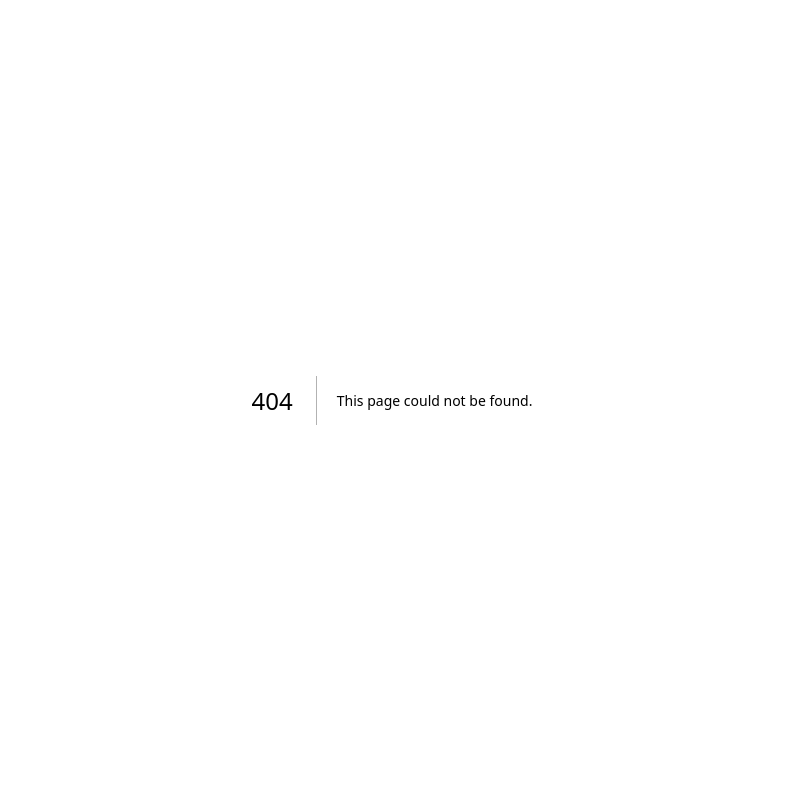
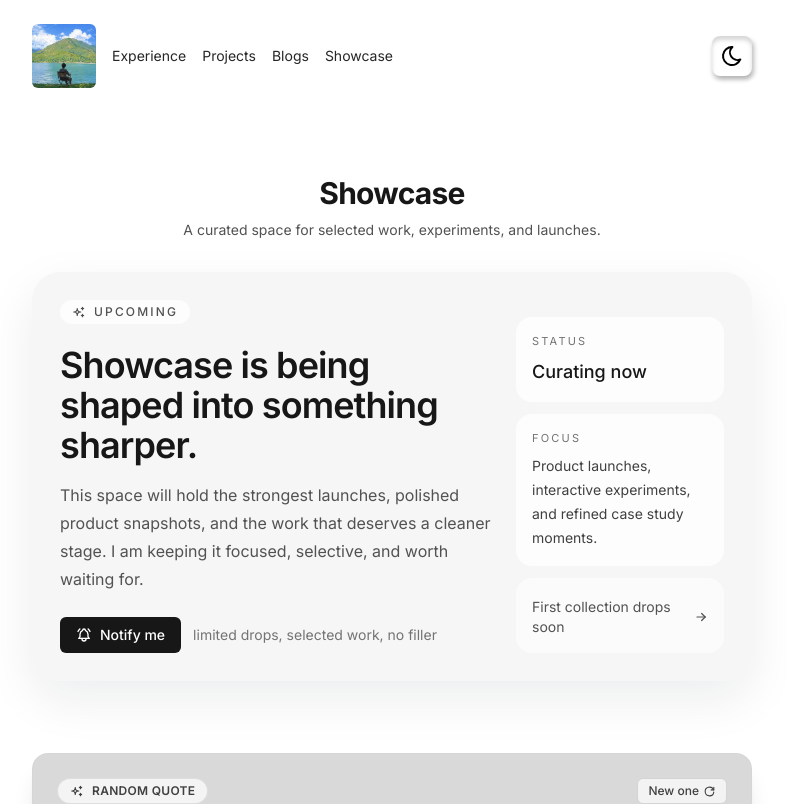
Before and after one commit to abhishektumula/profile.new, a Next.js app: page /showcase in a window 1280 px wide. Before the commit this address had no page. Shown: the top 804 px of the page, without its empty margins (248-1035 px from the left). Built offline with nearby package versions, Linux system fonts and the light colour scheme.

Commit message:
upcoming showcase section

```diff
--- a/src/app/layout.tsx
+++ b/src/app/layout.tsx
@@ -1,5 +1,6 @@
 import type { Metadata } from "next";
 import { Geist, Geist_Mono, Inter } from "next/font/google";
+import { CursorFollower } from "@/components/cursor-follower";
 import "./globals.css";
 import { ThemeProvider } from "next-themes";
 
@@ -78,6 +79,7 @@ export default function RootLayout({
         className={`${interSans.className} ${geistSans.variable} ${geistMono.variable} antialiased`}
       >
         <ThemeProvider attribute={"class"} defaultTheme="system" enableSystem>
+          <CursorFollower />
           {children}
         </ThemeProvider>
       </body>
--- a/src/app/page.tsx
+++ b/src/app/page.tsx
@@ -1,12 +1,10 @@
 import { Container } from "@/components/container";
-import { CursorFollower } from "@/components/cursor-follower";
 import { Home } from "@/components/Home";
 import { SiteFooter } from "@/components/site-footer";
 
 export default function HomeLayout() {
   return (
     <div className="w-full min-h-screen bg-white dark:bg-black relative">
-      <CursorFollower />
       <Container className="min-h-screen">
         <Home />
       </Container>
--- /dev/null
+++ b/src/app/showcase/page.tsx
@@ -0,0 +1,91 @@
+import { Container } from "@/components/container";
+import { NavBar } from "@/components/navbar";
+import { RandomQuoteCard } from "@/components/random-quote-card";
+import { SiteFooter } from "@/components/site-footer";
+import { IconArrowRight, IconBellRinging, IconSparkles } from "@tabler/icons-react";
+
+export default function ShowcasePage() {
+  return (
+    <div className="w-full min-h-screen bg-white text-black dark:bg-black dark:text-white">
+      <Container className="min-h-screen">
+        <NavBar />
+        <section className="flex h-32 w-full items-center justify-center px-4 pt-6 text-center sm:h-40 sm:px-6 sm:pt-8">
+          <div>
+            <h1 className="text-3xl font-bold tracking-tight text-neutral-900 dark:text-neutral-100">
+              Showcase
+            </h1>
+            <p className="pt-2 text-sm leading-relaxed text-neutral-600 dark:text-neutral-300">
+              A curated space for selected work, experiments, and launches.
+            </p>
+          </div>
+        </section>
+
+        <section className="w-full px-4 pb-10 sm:px-6">
+          <div className="relative overflow-hidden rounded-[28px] bg-neutral-100/90 p-5 shadow-[0_18px_50px_rgba(15,23,42,0.08)] dark:bg-neutral-950/90 dark:shadow-[0_24px_60px_rgba(0,0,0,0.35)] sm:p-7">
+            <div className="relative grid gap-6 lg:grid-cols-[1.35fr_0.65fr]">
+              <div>
+                <div className="inline-flex items-center gap-2 rounded-full bg-white/80 px-3 py-1 text-xs font-medium uppercase tracking-[0.18em] text-neutral-600 dark:bg-neutral-900/80 dark:text-neutral-300">
+                  <IconSparkles size={14} />
+                  Upcoming
+                </div>
+
+                <h2 className="max-w-xl pt-5 text-3xl font-semibold tracking-tight text-neutral-900 dark:text-neutral-100 sm:text-4xl">
+                  Showcase is being shaped into something sharper.
+                </h2>
+                <p className="max-w-2xl pt-4 text-sm leading-7 text-neutral-600 dark:text-neutral-300 sm:text-base">
+                  This space will hold the strongest launches, polished product
+                  snapshots, and the work that deserves a cleaner stage. I am
+                  keeping it focused, selective, and worth waiting for.
+                </p>
+
+                <div className="pt-6 flex flex-wrap items-center gap-3">
+                  <a
+                    href="mailto:abhishektumula.in@gmail.com?subject=Notify%20me%20about%20Showcase"
+                    className="inline-flex items-center gap-2 rounded-md bg-neutral-900 px-4 py-2 text-sm font-medium text-white transition duration-300 hover:translate-y-[-1px] hover:bg-neutral-800 dark:bg-neutral-100 dark:text-neutral-900 dark:hover:bg-white"
+                  >
+                    <IconBellRinging size={16} />
+                    Notify me
+                  </a>
+                  <span className="text-sm text-neutral-500 dark:text-neutral-400">
+                    limited drops, selected work, no filler
+                  </span>
+                </div>
+              </div>
+
+              <div className="grid gap-3 self-end">
+                <div className="rounded-2xl bg-white/80 p-4 dark:bg-neutral-900/70">
+                  <p className="text-[11px] uppercase tracking-[0.2em] text-neutral-500 dark:text-neutral-400">
+                    Status
+                  </p>
+                  <p className="pt-2 text-lg font-medium text-neutral-900 dark:text-neutral-100">
+                    Curating now
+                  </p>
+                </div>
+
+                <div className="rounded-2xl bg-white/80 p-4 dark:bg-neutral-900/70">
+                  <p className="text-[11px] uppercase tracking-[0.2em] text-neutral-500 dark:text-neutral-400">
+                    Focus
+                  </p>
+                  <p className="pt-2 text-sm leading-6 text-neutral-700 dark:text-neutral-300">
+                    Product launches, interactive experiments, and refined case
+                    study moments.
+                  </p>
+                </div>
+
+                <div className="rounded-2xl bg-white/60 p-4 dark:bg-neutral-900/50">
+                  <div className="inline-flex items-center gap-2 text-sm text-neutral-600 dark:text-neutral-300">
+                    First collection drops soon
+                    <IconArrowRight size={16} />
+                  </div>
+                </div>
+              </div>
+            </div>
+          </div>
+        </section>
+
+        <RandomQuoteCard />
+      </Container>
+      <SiteFooter />
+    </div>
+  );
+}
--- a/src/components/cursor-follower.tsx
+++ b/src/components/cursor-follower.tsx
@@ -18,6 +18,7 @@ const cursorBits = [
 
 export const CursorFollower = () => {
   const [cursorBit, setCursorBit] = useState(cursorBits[0]);
+  const [isVisible, setIsVisible] = useState(false);
   const indexRef = useRef(0);
   const mouseX = useMotionValue(0);
   const mouseY = useMotionValue(0);
@@ -33,23 +34,53 @@ export const CursorFollower = () => {
     };
   }, []);
 
+  useEffect(() => {
+    const mediaQuery = window.matchMedia("(pointer: fine)");
+    if (!mediaQuery.matches) {
+      return;
+    }
+
+    const handleMouseMove = (event: MouseEvent) => {
+      mouseX.set(event.clientX);
+      mouseY.set(event.clientY);
+      setIsVisible(true);
+    };
+
+    const handleMouseLeave = () => {
+      setIsVisible(false);
+    };
+
+    window.addEventListener("mousemove", handleMouseMove);
+    window.addEventListener("mouseout", handleMouseLeave);
+
+    return () => {
+      window.removeEventListener("mousemove", handleMouseMove);
+      window.removeEventListener("mouseout", handleMouseLeave);
+    };
+  }, [mouseX, mouseY]);
+
   const springX = useSpring(mouseX, { stiffness: 300, damping: 30 });
   const springY = useSpring(mouseY, { stiffness: 300, damping: 30 });
+
   return (
     <motion.div
-      className="w-full min-h-screen absolute"
-      onMouseMove={(e: React.MouseEvent<HTMLDivElement>) => {
-        mouseX.set(e.clientX);
-        mouseY.set(e.clientY);
-      }}
+      className="pointer-events-none fixed inset-0 z-[60]"
+      aria-hidden="true"
     >
       <motion.div
         style={{
-          position: "absolute",
+          position: "fixed",
           top: springY,
           left: springX,
         }}
-        className="p-2 border border-neutral-300 dark:border-neutral-800 rounded-lg"
+        animate={{
+          opacity: isVisible ? 1 : 0,
+          scale: isVisible ? 1 : 0.92,
+          x: "-50%",
+          y: "-50%",
+        }}
+        transition={{ duration: 0.3, ease: [0.22, 1, 0.36, 1] }}
+        className="rounded-lg border border-neutral-300/80 bg-white/75 px-2.5 py-1 text-xs font-medium text-neutral-700 shadow-sm backdrop-blur-sm dark:border-neutral-700/80 dark:bg-neutral-950/70 dark:text-neutral-200"
       >
         {cursorBit}
       </motion.div>
--- a/src/components/navbar/index.tsx
+++ b/src/components/navbar/index.tsx
@@ -18,6 +18,7 @@ export const NavBar = () => {
     { label: "experience", href: "/experience" },
     { label: "projects", href: "/projects" },
     { label: "blogs", href: "/blogs" },
+    { label: "showcase", href: "/showcase" },
   ];
 
   return (
```
